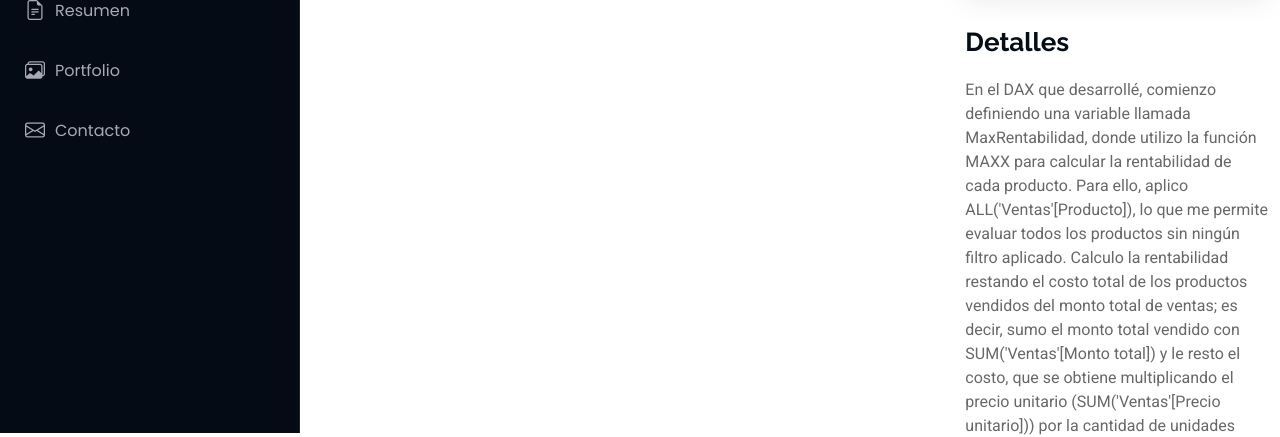
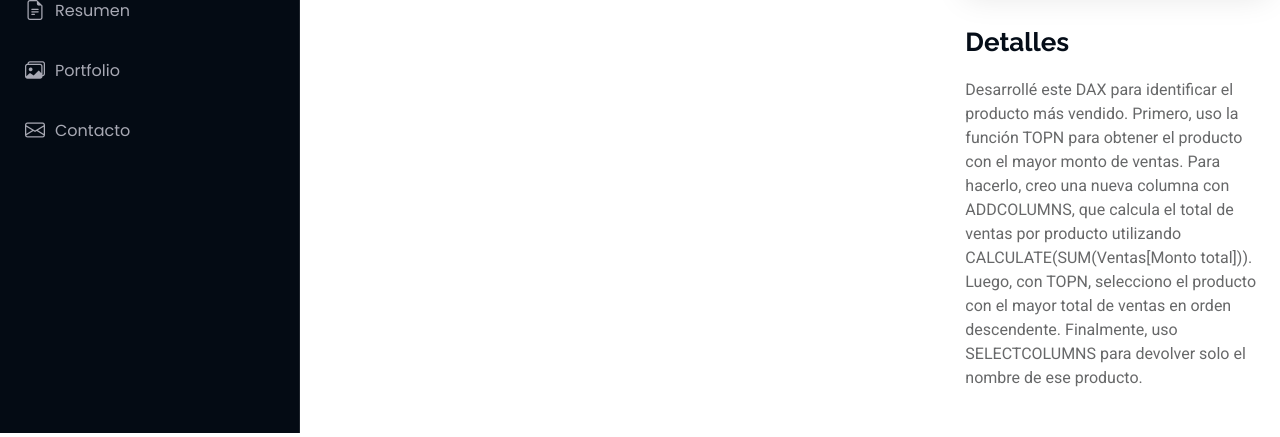
Before and after one commit to FedericoVillacorta/Portfolio, a plain HTML site: page portfolio-details5.html in a window 1280 px wide. Shown: the part 367-804 px from the top of the page. Drawn offline with Linux system fonts and the light colour scheme.

Commit message:
Subiendo archivos iniciales del portafolio

```diff
--- a/portfolio-details5.html
+++ b/portfolio-details5.html
@@ -132,9 +132,8 @@
             <div class="portfolio-description" data-aos="fade-up" data-aos-delay="300">
               <h2>Detalles</h2>
               <p>
-                En el DAX que desarrollé, comienzo definiendo una variable llamada MaxRentabilidad, donde utilizo la función MAXX para calcular la rentabilidad de cada producto. Para ello, aplico ALL('Ventas'[Producto]), lo que me permite evaluar todos los productos sin ningún filtro aplicado. Calculo la rentabilidad restando el costo total de los productos vendidos del monto total de ventas; es decir, sumo el monto total vendido con SUM('Ventas'[Monto total]) y le resto el costo, que se obtiene multiplicando el precio unitario (SUM('Ventas'[Precio unitario])) por la cantidad de unidades vendidas (SUM('Ventas'[Cantidad de unidades])).
-
-                Una vez que tengo la rentabilidad máxima almacenada en MaxRentabilidad, utilizo CALCULATE para identificar el producto que corresponde a esa rentabilidad. Empleo FIRSTNONBLANK para devolver el nombre del producto asociado a la rentabilidad máxima, buscando en la columna 'Ventas'[Producto] con el filtro de MaxRentabilidad. De esta manera, este DAX me permite identificar el producto que genera la mayor rentabilidad en el conjunto de datos de ventas.              </p>
+                Desarrollé este DAX para identificar el producto más vendido. Primero, uso la función TOPN para obtener el producto con el mayor monto de ventas. Para hacerlo, creo una nueva columna con ADDCOLUMNS, que calcula el total de ventas por producto utilizando CALCULATE(SUM(Ventas[Monto total])). Luego, con TOPN, selecciono el producto con el mayor total de ventas en orden descendente. Finalmente, uso SELECTCOLUMNS para devolver solo el nombre de ese producto.
+              </p>
             </div>
           </div>
 
```
Also changed, not shown: assets/img/portfolio/app-3-1.jpg, assets/img/portfolio/app-3.jpg, assets/img/portfolio/books-3.jpg.
